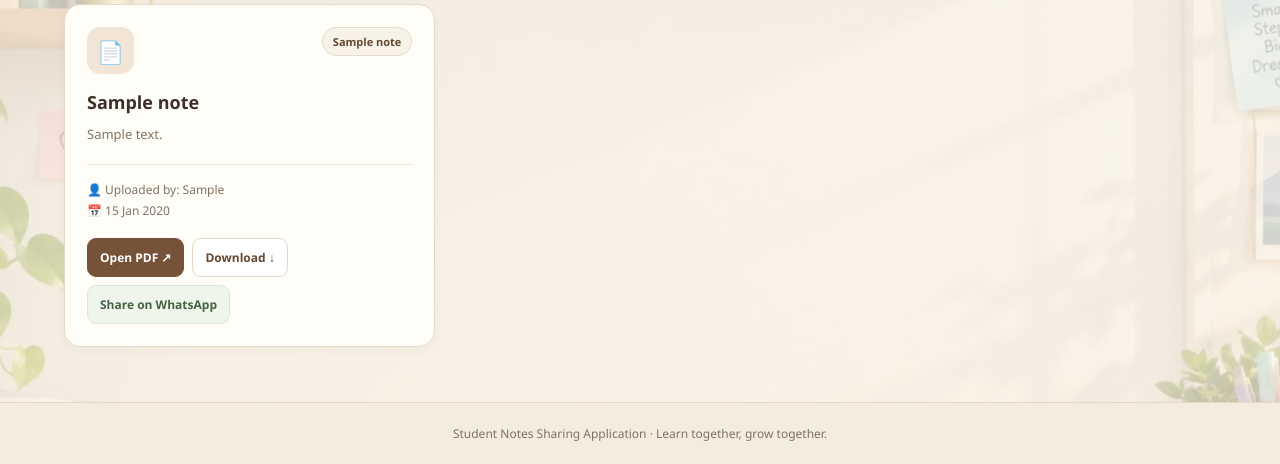
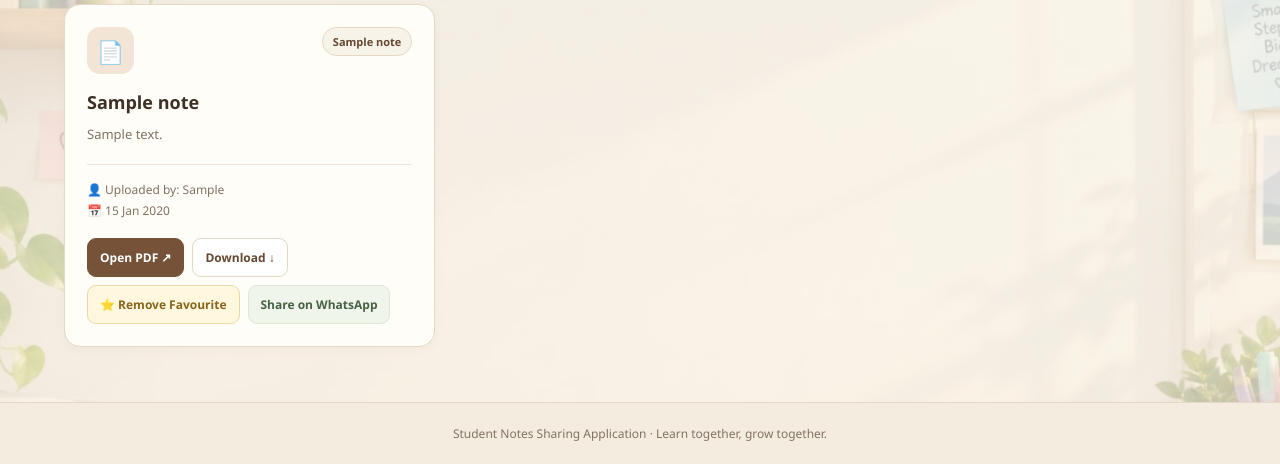
Before and after one commit to Likhitha811-gr/Likhitha-Student-Notes-Sharing-Application, a Flask app: page /dashboard in a window 1280 px wide. Shown: the part 867-1331 px from the top of the page. Run offline with Flask 3, Linux system fonts and the light colour scheme; the visitor is signed in with stand-in values (Sample User, id 1); tables that the repository leaves empty or names only in its code hold one stand-in row (values such as "Sample post").

Commit message:
Update dashboard.html

```diff
--- a/templates/dashboard.html
+++ b/templates/dashboard.html
@@ -23,7 +23,6 @@
             --accent-dark: #563b29;
             --soft-green: #e6eee1;
         }
-
 
         body {
             margin: 0;
@@ -388,6 +387,20 @@ body {
             background: #e2eddc;
         }
 
+        .favorite-action {
+            color: #8a641c;
+            background: #fff8df;
+            border-color: #ead9a6;
+        }
+
+        .favorite-action:hover {
+            background: #f8edc7;
+        }
+
+        .favorite-form {
+            margin: 0;
+        }
+
         .delete-form {
             margin: 0;
         }
@@ -402,9 +415,8 @@ body {
             background: #fce8e0;
         }
 
+        /* AI Study Tools */
 
-
-        /* AI Study Tools */
         .ai-tools-section {
             margin: 0 0 35px;
             padding: 25px;
@@ -450,8 +462,13 @@ body {
             margin-bottom: 15px;
         }
 
-        .ai-tool-card:nth-child(2) .ai-tool-icon { background: #e6eee1; }
-        .ai-tool-card:nth-child(3) .ai-tool-icon { background: #f8e9c9; }
+        .ai-tool-card:nth-child(2) .ai-tool-icon {
+            background: #e6eee1;
+        }
+
+        .ai-tool-card:nth-child(3) .ai-tool-icon {
+            background: #f8e9c9;
+        }
 
         .ai-tool-card h3 {
             margin: 0 0 8px;
@@ -479,7 +496,9 @@ body {
             font-weight: 700;
         }
 
-        .ai-tool-link:hover { background: var(--accent-dark); }
+        .ai-tool-link:hover {
+            background: var(--accent-dark);
+        }
 
         .empty-state {
             background: var(--ivory);
@@ -607,6 +626,8 @@ body {
 
 <main class="layout">
 
+    <!-- Welcome Section -->
+
     <section class="welcome">
         <div>
             <div class="eyebrow">STUDENT LEARNING SPACE</div>
@@ -619,7 +640,10 @@ body {
         </a>
     </section>
 
+    <!-- Statistics -->
+
     <section class="stats" aria-label="Notes overview">
+
         <div class="stat-card">
             <div class="stat-icon">📚</div>
             <div>
@@ -643,11 +667,13 @@ body {
                 <p>My Favourites</p>
             </div>
         </div>
+
     </section>
 
-
+    <!-- AI Study Tools -->
 
     <section class="ai-tools-section" aria-label="AI Study Tools">
+
         <div class="section-heading">
             <div>
                 <h2>AI Study Tools</h2>
@@ -656,30 +682,41 @@ body {
         </div>
 
         <div class="ai-tools-grid">
+
             <article class="ai-tool-card">
                 <div class="ai-tool-icon">📝</div>
                 <h3>AI Notes Summarizer</h3>
                 <p>Turn lengthy study material into a shorter, easier-to-revise summary.</p>
-                <a class="ai-tool-link" href="/ai-summarizer">Summarize Notes →</a>
+                <a class="ai-tool-link" href="/ai-summarizer">
+                    Summarize Notes →
+                </a>
             </article>
 
             <article class="ai-tool-card">
                 <div class="ai-tool-icon">❓</div>
                 <h3>AI Question Generator</h3>
                 <p>Create practice questions from your study topics to prepare for exams.</p>
-                <a class="ai-tool-link" href="/question-generator">Generate Questions →</a>
+                <a class="ai-tool-link" href="/question-generator">
+                    Generate Questions →
+                </a>
             </article>
 
             <article class="ai-tool-card">
                 <div class="ai-tool-icon">🧠</div>
                 <h3>AI Quiz Generator</h3>
                 <p>Practise what you have learned with a quiz based on your study material.</p>
-                <a class="ai-tool-link" href="/quiz-generator">Start a Quiz →</a>
+                <a class="ai-tool-link" href="/quiz-generator">
+                    Start a Quiz →
+                </a>
             </article>
+
         </div>
     </section>
 
+    <!-- Study Notes Library -->
+
     <section>
+
         <div class="section-heading">
             <div>
                 <h2>Study Notes Library</h2>
@@ -700,6 +737,7 @@ body {
         <div class="notes-grid" id="notesGrid">
 
             {% for note in notes %}
+
             <article class="note-card"
                 data-search="{{ (note.title ~ ' ' ~ note.subject ~ ' ' ~ (note.description or '') ~ ' ' ~ (note.uploaded_by or ''))|lower }}">
 
@@ -720,6 +758,7 @@ body {
 
                 <div class="note-meta">
                     <div>👤 Uploaded by: {{ note.uploaded_by or 'Student' }}</div>
+
                     <div>📅
                         {% if note.uploaded_date %}
                             {{ note.uploaded_date.strftime('%d %b %Y') if note.uploaded_date.strftime is defined else note.uploaded_date }}
@@ -729,7 +768,10 @@ body {
                     </div>
                 </div>
 
+                <!-- Note Actions -->
+
                 <div class="note-actions">
+
                     <a class="action open-action"
                        href="{{ url_for('view', filename=note.filename) }}"
                        target="_blank" rel="noopener">
@@ -741,14 +783,34 @@ body {
                         Download ↓
                     </a>
 
+                    <!-- Favourite Button -->
+
+                    <form class="favorite-form"
+                          method="GET"
+                          action="{{ url_for('favourite', note_id=note.id) }}">
+
+                        <button type="submit" class="action favorite-action">
+                            {% if note.id in favourite_ids %}
+                                ⭐ Remove Favourite
+                            {% else %}
+                                ☆ Add Favourite
+                            {% endif %}
+                        </button>
+
+                    </form>
+
+                    <!-- WhatsApp Share -->
+
                     <a class="action share-action"
                        target="_blank" rel="noopener"
                        href="https://wa.me/?text={{ ('Study Notes: ' ~ note.title ~ ' - ' ~ request.url_root.rstrip('/') ~ url_for('view', filename=note.filename))|urlencode }}">
                         Share on WhatsApp
                     </a>
 
+                    <!-- Delete Note -->
 
                     {% if note.uploaded_by|string|trim|lower == user_name|string|trim|lower %}
+
                     <form class="delete-form"
                           method="POST"
                           action="{{ url_for('delete_note', note_id=note.id) }}"
@@ -757,19 +819,27 @@ body {
                         <button type="submit" class="action delete-action">
                             🗑 Delete
                         </button>
+
                     </form>
+
                     {% endif %}
+
                 </div>
+
             </article>
+
             {% else %}
+
             <div class="empty-state">
                 <div class="empty-icon">📚</div>
                 <h3>No notes uploaded yet</h3>
                 <p>Start the library by sharing your first study material.</p>
+
                 <a href="{{ url_for('upload') }}" class="upload-main">
                     ＋ Upload Your First Note
                 </a>
             </div>
+
             {% endfor %}
 
         </div>
@@ -777,6 +847,7 @@ body {
         <div class="no-results" id="noResults">
             No notes match your search. Try another title or subject.
         </div>
+
     </section>
 
 </main>
@@ -785,16 +856,20 @@ body {
     Student Notes Sharing Application · Learn together, grow together.
 </footer>
 
+<!-- Search Script -->
+
 <script>
     const searchInput = document.getElementById("noteSearch");
     const noteCards = document.querySelectorAll(".note-card");
     const noResults = document.getElementById("noResults");
 
     searchInput.addEventListener("input", function () {
+
         const query = this.value.trim().toLowerCase();
         let visibleCount = 0;
 
         noteCards.forEach(function (card) {
+
             const text = card.dataset.search || "";
             const matches = text.includes(query);
 
@@ -803,11 +878,14 @@ body {
             if (matches) {
                 visibleCount++;
             }
+
         });
 
         noResults.style.display =
             noteCards.length > 0 && visibleCount === 0 ? "block" : "none";
+
     });
 </script>
 
 </body>
+</html>
```
Lines whose indentation alone changed are shown as unchanged.
